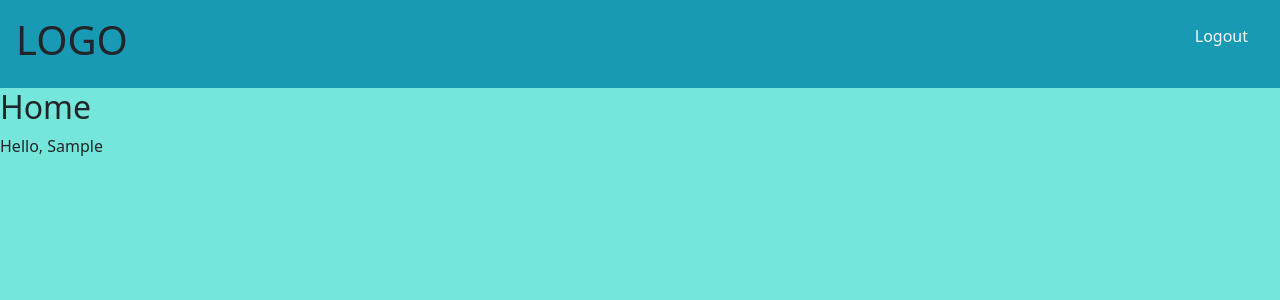
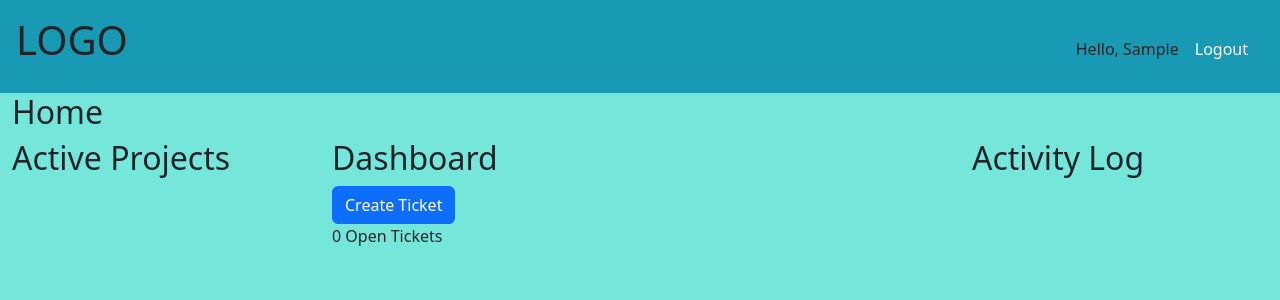
Before and after one commit to kevint98/ticketsite, a Django app: page / in a window 1280 px wide. Shown: the top 300 px of the page. Run offline with Django 4.2, Linux system fonts and the light colour scheme; the visitor is signed in with stand-in values (Sample User, id 1); some libraries are stand-ins or nearby versions.

Commit message:
Create layout for home page

```diff
--- a/base/templates/base/index.html
+++ b/base/templates/base/index.html
@@ -1,4 +1,40 @@
 {% extends 'main.html' %} {% block content %}
-<h2>Home</h2>
-<p>Hello, {{ user }}</p>
+<main class="container-fluid">
+	<div class="row">
+		<h2>Home</h2>
+        <!-- Projects Start -->
+
+		<div class="active-projects col-lg-3">
+			<div class="active-projects__header">
+				<h2>Active Projects</h2>
+			</div>
+			<ul class="active-projects__list"></ul>
+		</div>
+
+        <!-- Projects End -->
+
+        <!-- Dashboard Start -->
+
+		<div class="dashboard col-lg-6">
+			<div class="dashboard__header">
+				<h2>Dashboard</h2>
+				<a href="#" class="btn btn-primary">Create Ticket</a>
+			</div>
+			<p>0 Open Tickets</p>
+		</div>
+
+        <!-- Dashboard End -->
+
+        <!-- Activity Log Start -->
+		<div class="activity-log col-lg-3">
+			<div class="active-projects__header">
+				<h2>Activity Log</h2>
+			</div>
+			<ul class="activity-log__list"></ul>
+		</div>
+
+         <!-- Activity Log End -->
+	</div>
+</main>
+
 {% endblock content %}
--- a/base/templates/base/login_register.html
+++ b/base/templates/base/login_register.html
@@ -37,7 +37,7 @@
 				{% if messages%} {% for message in messages %}
 				<p>{{ message }}</p>
 				{% endfor %}{% endif %}
-				<button type="submit" class="btn btn-primary mb-3">Login</button>
+				<button type="submit" class="btn btn-primary mb-3 login-btn">Login</button>
 			</form>
 			<p>Haven't signed up yet? <a href="{% url 'register' %}">Register</a></p>
 			{% else %}
@@ -50,7 +50,7 @@
 				{% if messages%} {% for message in messages %}
 				<p>{{ message }}</p>
 				{% endfor %}{% endif %}
-				<button type="submit" class="btn btn-primary  mb-3">Register</button>
+				<button type="submit" class="btn btn-primary mb-3 register-btn">Register</button>
 			</form>
 			<p>Already Registered? <a href="{% url 'login' %}">Login</a></p>
 			{% endif %}
--- a/static/styles/style.css
+++ b/static/styles/style.css
@@ -18,13 +18,21 @@ body {
 
 /* Header Styles */
 header nav {
-	display: flex;
 	justify-content: space-between;
+	align-items: baseline;
 	padding: 1rem;
 }
 
 nav.bg-info {
 	background-color: var(--primary-shade) !important;
+}
+
+.nav-item {
+	display: flex;
+}
+
+.nav-link {
+	padding: 0 1rem !important;
 }
 
 h1 {
@@ -71,6 +79,7 @@ main.login-register-page {
 	color: white !important;
 }
 
-.btn {
+.register-btn,
+.login-btn {
 	width: 100%;
 }
--- a/templates/navbar.html
+++ b/templates/navbar.html
@@ -4,6 +4,9 @@
             <h1>LOGO</h1>
         </div>
         <div class="nav-item">
+            <div class="profile-info">
+                <p>Hello, {{ user }}</p>
+            </div>
             {% if request.user.is_authenticated %}
             <a class="nav-link link-light" href="{% url 'logout' %}">Logout</a>
             {% else %}
```
